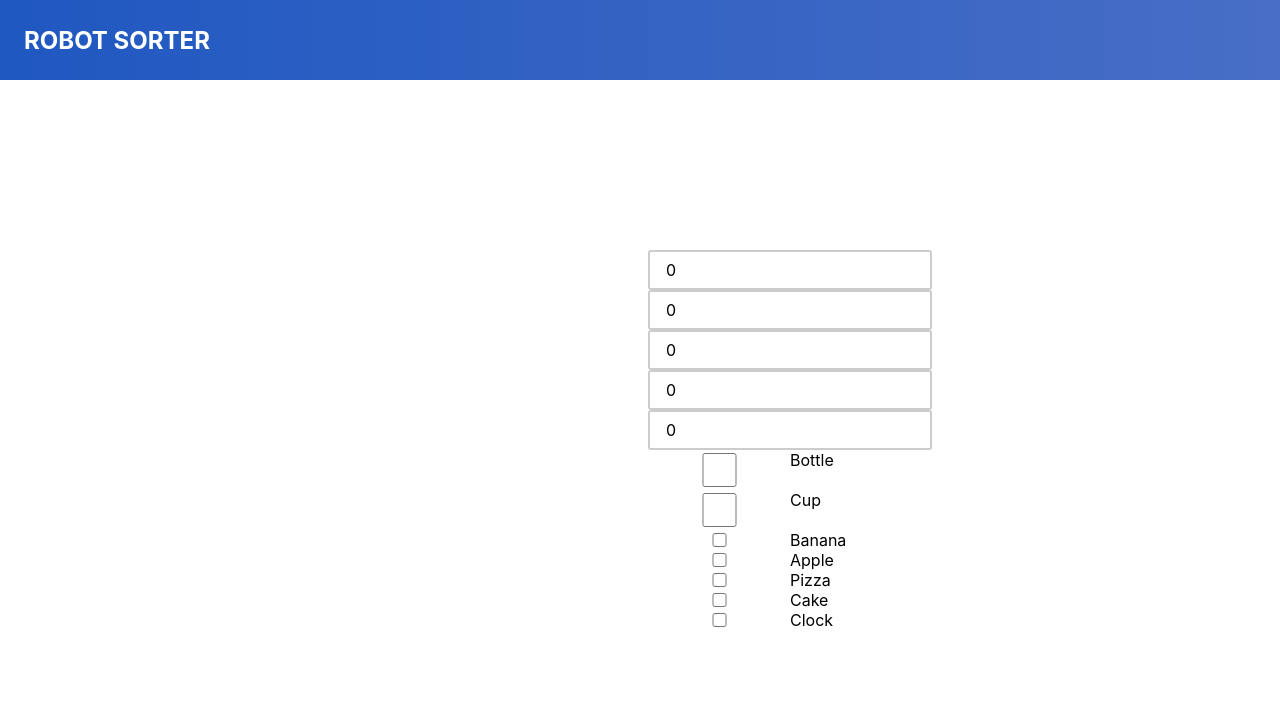
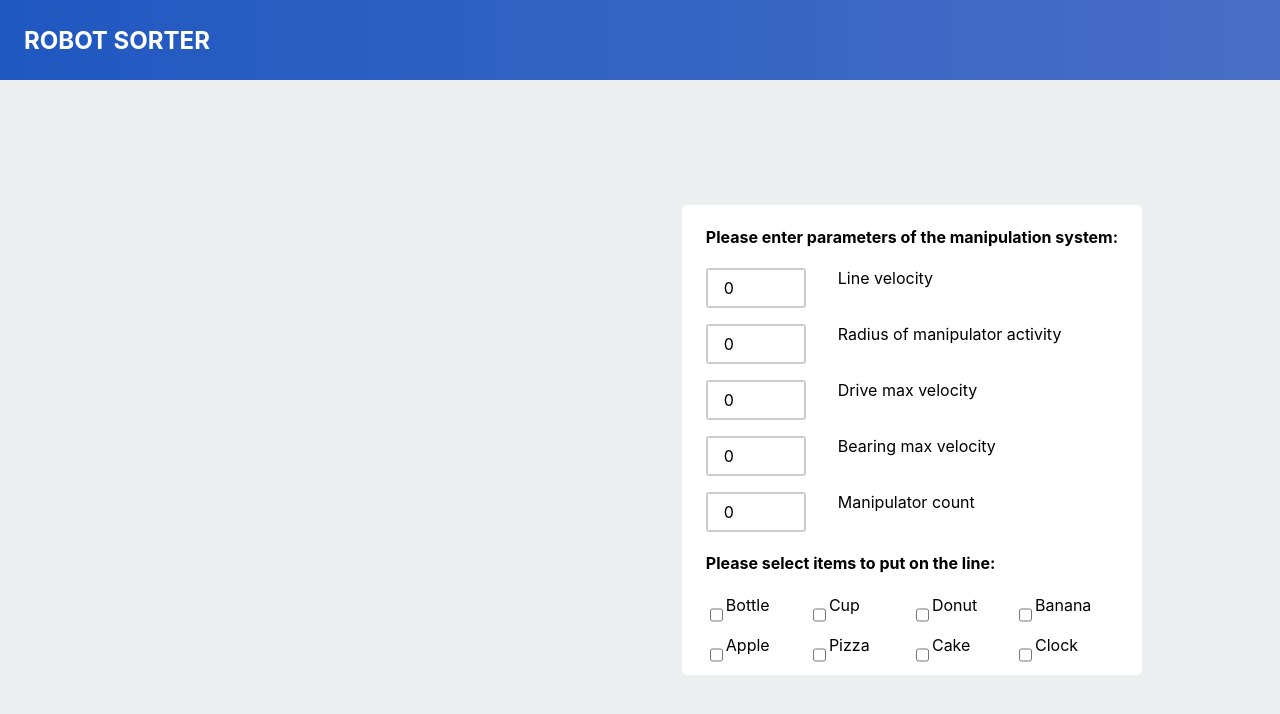
Before and after one commit to handlessdude/robot-sorter, a Vue app: page / in a window 1280 px wide. Shown: the top 714 px of the page. Built offline with nearby package versions, Linux system fonts and the light colour scheme.

Commit message:
implement user inputs form

```diff
--- a/src/assets/base.css
+++ b/src/assets/base.css
@@ -46,7 +46,7 @@ html {
   font-family: Inter, -apple-system, BlinkMacSystemFont, 'Segoe UI', Roboto, Oxygen, Ubuntu,
     Cantarell, 'Fira Sans', 'Droid Sans', 'Helvetica Neue', sans-serif;
   color: var(--color-text);
-  background: var(--color-background);
+  background: var(--gray);
   transition: color 0.5s, background-color 0.5s;
   /* background-color: var(--gray);
   color: var(--dark-gray); */
@@ -62,14 +62,13 @@ body {
 main {
   padding: 1rem;
   display: flex;
-  justify-content: center;
+  justify-content: space-around;
   align-items: center;
   position: fixed;
   top: var(--header-height);
   right:0;
   left:0;
   bottom: 0;
-  z-index: 990;
 }
 
 input,
@@ -82,8 +81,11 @@ textarea{
   border-radius: 3px;
   font-size: 1rem;
   resize: none;
+
 }
-
+input[type=number]{
+   width: 100px;
+}
 input:active:not(:disabled),
 input:focus,
 textarea:active,
@@ -93,9 +95,12 @@ textarea:focus {
 textarea:disabled{
   background-color: white;
 }
-/* textarea, h1{
-  width: 100%;
-} */
+.card {
+  border-radius: var(--round-borders-radius);
+  background: var(--white);
+  padding: 1.5rem;
+}
+
 textarea#query{
   height: 4rem;
   margin-bottom: 1rem;
@@ -114,7 +119,7 @@ textarea#query{
   white-space: nowrap;
   font-weight: 700;
   outline: none;
-  background: var(--greeny);
+  background: var(--header-color);
   transition: all 0.22s;
 }
 
--- a/src/components/InputsForm.vue
+++ b/src/components/InputsForm.vue
@@ -4,15 +4,38 @@ const inputs = useInputsStore();
 </script>
 
 <template>
-  <div class="inputs-form">
-    <div class="card num-inputs">
-      <input type="number" v-model="inputs.lineVelocity" />
-      <input type="number" v-model="inputs.activityR" />
-      <input type="number" v-model="inputs.driveMaxVelocity" />
-      <input type="number" v-model="inputs.bearingMaxVelocity" />
-      <input type="number" v-model="inputs.manipulatorCount" />
+  <div class="inputs-form card">
+    <h4>Please enter parameters of the manipulation system:</h4>
+    <div class="num-inputs">
+      <input type="number" id="lineVelocity" v-model="inputs.lineVelocity" />
+      <label for="lineVelocity">Line velocity</label>
+
+      <input type="number" id="activityR" v-model="inputs.activityR" />
+      <label for="activityR">Radius of manipulator activity</label>
+
+      <input
+        type="number"
+        id="driveMaxVelocity"
+        v-model="inputs.driveMaxVelocity"
+      />
+      <label for="driveMaxVelocity">Drive max velocity</label>
+
+      <input
+        type="number"
+        id="bearingMaxVelocity"
+        v-model="inputs.bearingMaxVelocity"
+      />
+      <label for="bearingMaxVelocity">Bearing max velocity</label>
+
+      <input
+        type="number"
+        id="manipulatorCount"
+        v-model="inputs.manipulatorCount"
+      />
+      <label for="manipulatorCount">Manipulator count</label>
     </div>
 
+    <h4>Please select items to put on the line:</h4>
     <div class="items-checked">
       <input
         type="checkbox"
@@ -24,6 +47,9 @@ const inputs = useInputsStore();
 
       <input type="checkbox" id="cup" value="cup" v-model="inputs.items" />
       <label for="cup">Сup</label>
+
+      <input type="checkbox" id="donut" value="donut" v-model="inputs.items" />
+      <label for="donut">Donut</label>
 
       <input
         type="checkbox"
@@ -49,12 +75,24 @@ const inputs = useInputsStore();
 </template>
 
 <style scoped lang="scss">
+.inputs-form.card {
+  padding: 0 1.5rem 0 1.5rem;
+}
 .num-inputs {
-  display: flex;
-  flex-direction: column;
+  // display: grid;
+  // grid-template: 40px 40px 40px / 100px 1fr 100px 1fr;
+  // display: flex;
+  // flex-direction: column;
+  display: grid;
+  grid-template: 40px 40px 40px 40px 40px / 100px 1fr;
+  grid-gap: 1rem;
+  label {
+    margin-left: 1rem;
+  }
 }
 .items-checked {
+  width: 100%;
   display: grid;
-  grid-template: 40px 40px / 1fr 1fr;
+  grid-template: 40px 40px / 20px 1fr 20px 1fr 20px 1fr 20px 1fr;
 }
 </style>
--- a/vite.config.ts
+++ b/vite.config.ts
@@ -1,14 +1,14 @@
-import { fileURLToPath, URL } from 'url'
+import { fileURLToPath, URL } from "url";
 
-import { defineConfig } from 'vite'
-import vue from '@vitejs/plugin-vue'
+import { defineConfig } from "vite";
+import vue from "@vitejs/plugin-vue";
 
 // https://vitejs.dev/config/
 export default defineConfig({
   plugins: [vue()],
   resolve: {
     alias: {
-      '@': fileURLToPath(new URL('./src', import.meta.url))
-    }
-  }
-})
+      "@": fileURLToPath(new URL("./src", import.meta.url)),
+    },
+  },
+});
```
